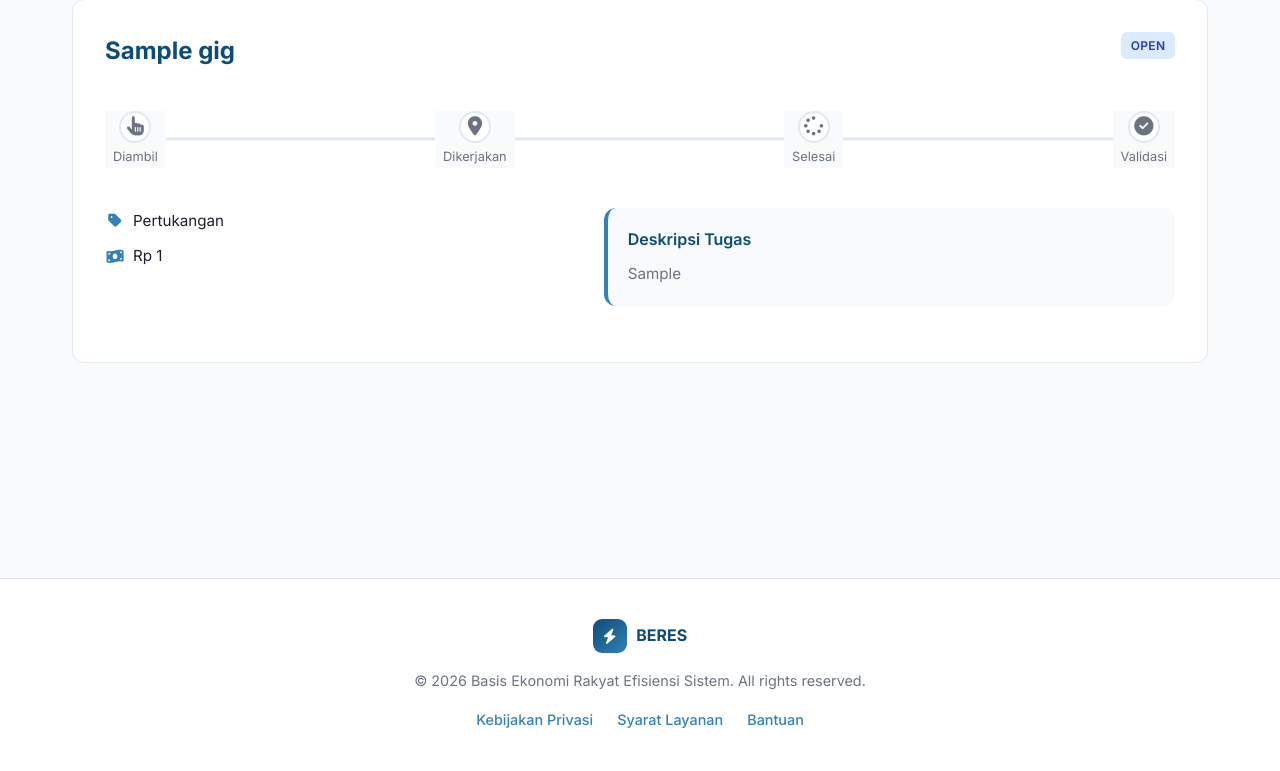
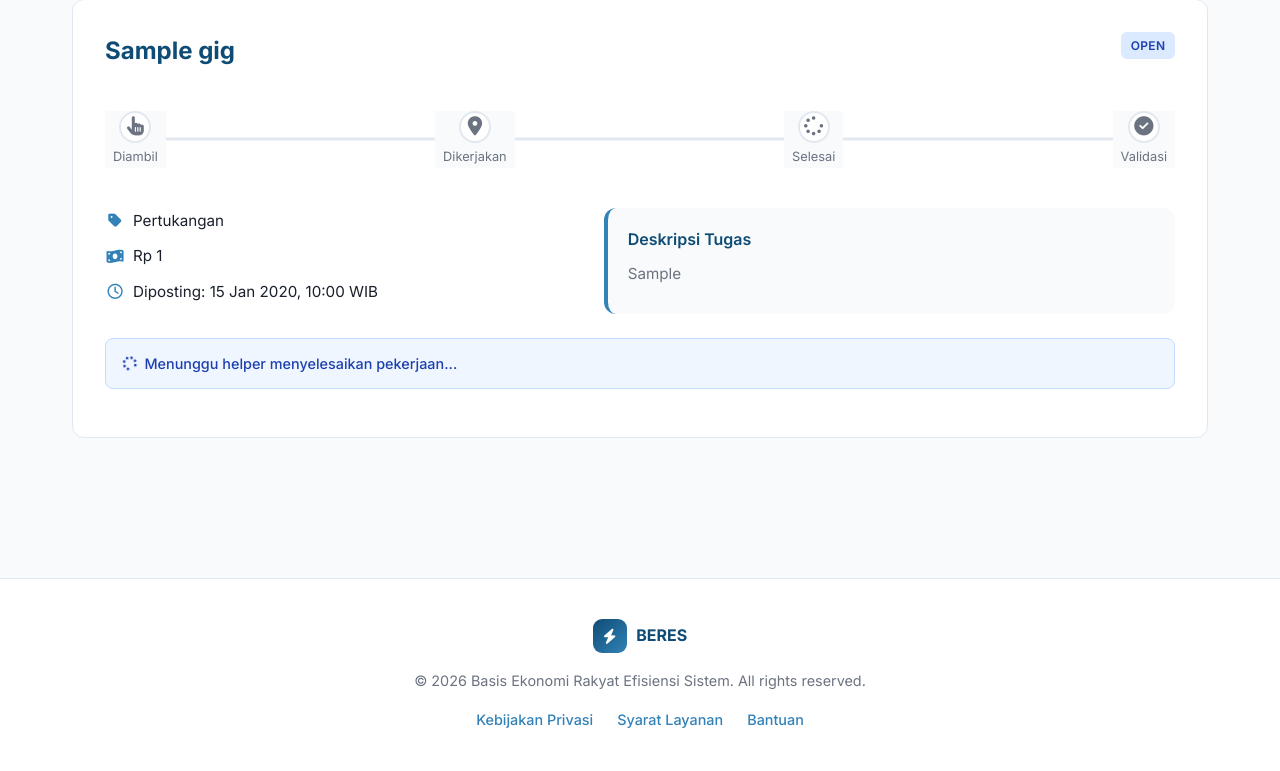
Before and after one commit to ilhamcuanki/BERES_APP_tugas_akhir_RGI34, a PHP site: page /beres_app/client/detail_gig.php?id=1 in a window 1280 px wide. Shown: the part 167-938 px from the top of the page. Run offline with PHP 8.4, Linux system fonts and the light colour scheme; a user stored in the database is signed in; data comes from the database, SQL or seed files in the repository; tables that the repository leaves empty hold one stand-in row (values such as "Sample post").

Commit message:
feat(client): integrasikan handshake konfirmasi, fallback 24j, & sistem ulasan
- Auto-complete: cek TIMESTAMPDIFF, auto-set done jika >24 jam pending_confirm
- Form konfirmasi client dengan CSRF & validasi status ketat
- Form rating bintang CSS-only & komentar untuk status done
- Display ulasan terkirim dengan ikon bintang dinamis
- Struktur lengkap, dependensi eksplisit, routing BASE_URL konsisten

```diff
--- a/client/detail_gig.php
+++ b/client/detail_gig.php
@@ -4,6 +4,7 @@ $page_title = 'Monitoring Tugas - BERES';
 require_once __DIR__ . '/../config/constants.php';
 require_once __DIR__ . '/../config/database.php';
 require_once ROOT_PATH . 'utils/flash.php';
+require_once ROOT_PATH . 'utils/csrf.php';
 require_once __DIR__ . '/../includes/header.php';
 
 if (!isset($_SESSION['role']) || $_SESSION['role'] !== 'client') {
@@ -13,14 +14,32 @@ if (!isset($_SESSION['role']) || $_SESSION['role'] !== 'client') {
 $gig_id = filter_var($_GET['id'] ?? 0, FILTER_VALIDATE_INT);
 if (!$gig_id) { header('Location: ' . BASE_URL . 'client/dashboard.php'); exit; }
 
+// 1. Fetch Data Dasar
 $stmt = $pdo->prepare("SELECT g.*, c.nama_kategori FROM gigs g JOIN categories c ON g.id_category = c.id_category WHERE g.id_gig = ? AND g.id_client = ?");
 $stmt->execute([$gig_id, $_SESSION['user_id']]);
 $gig = $stmt->fetch();
-
 if (!$gig) {
     set_flash('error', 'Tugas tidak ditemukan atau bukan milik Anda.');
     header('Location: ' . BASE_URL . 'client/dashboard.php'); exit;
 }
+
+// 2. Fallback Auto-Complete (24 Jam)
+if ($gig['status'] === 'pending_confirm') {
+    $stmt_time = $pdo->prepare("SELECT TIMESTAMPDIFF(HOUR, updated_at, NOW()) as hours_ago FROM gigs WHERE id_gig = ?");
+    $stmt_time->execute([$gig_id]);
+    $hours_ago = (int)$stmt_time->fetchColumn();
+
+    if ($hours_ago >= 24) {
+        $pdo->prepare("UPDATE gigs SET status = 'done' WHERE id_gig = ? AND status = 'pending_confirm'")->execute([$gig_id]);
+        set_flash('info', 'Pekerjaan otomatis dikonfirmasi selesai (batas waktu 24 jam).');
+        header('Location: ' . BASE_URL . 'client/detail_gig.php?id=' . $gig_id); exit;
+    }
+}
+
+// 3. Cek Status Ulasan (DIPERBAIKI: hapus alias 'r' yang tidak terdefinisi)
+$stmt_rev = $pdo->prepare("SELECT rating, komentar FROM reviews WHERE id_gig = ?");
+$stmt_rev->execute([$gig_id]);
+$review = $stmt_rev->fetch();
 ?>
 <div class="container">
   <a href="<?= BASE_URL ?>client/dashboard.php" class="btn btn-ghost" style="margin-bottom:1rem; padding:0.5rem 0;">
@@ -52,6 +71,7 @@ if (!$gig) {
       <div class="detail-info">
         <p><i class="fa-solid fa-tag"></i> <?= htmlspecialchars($gig['nama_kategori']) ?></p>
         <p><i class="fa-solid fa-money-bill-wave"></i> Rp <?= number_format($gig['budget'], 0, ',', '.') ?></p>
+        <p><i class="fa-regular fa-clock"></i> Diposting: <?= date('d M Y, H:i', strtotime($gig['created_at'])) ?> WIB</p>
       </div>
       <div class="detail-desc">
         <h4>Deskripsi Tugas</h4>
@@ -59,12 +79,58 @@ if (!$gig) {
       </div>
     </div>
 
-    <?php if ($gig['status'] === 'pending_confirm'): ?>
-      <div class="alert alert-warning" style="margin-top:1.5rem;">
-        <i class="fa-solid fa-bell"></i> <strong>Helper mengklaim pekerjaan selesai.</strong><br>
-        Silakan verifikasi hasil pekerjaan di panel dashboard Anda.
-      </div>
-    <?php endif; ?>
+    <!-- HANDSHAKE & REVIEW AREA -->
+    <div class="action-area">
+      <?php if ($gig['status'] === 'pending_confirm'): ?>
+        <form action="<?= BASE_URL ?>process/confirm_gig_process.php" method="POST">
+          <input type="hidden" name="csrf_token" value="<?= generate_csrf_token() ?>">
+          <input type="hidden" name="id_gig" value="<?= $gig['id_gig'] ?>">
+          <button type="submit" class="btn btn-primary btn-lg" style="width:100%; justify-content:center;">
+            <i class="fa-solid fa-check"></i> Konfirmasi Pekerjaan Selesai
+          </button>
+        </form>
+
+      <?php elseif ($gig['status'] === 'done' && !$review): ?>
+        <div class="review-section">
+          <h4><i class="fa-solid fa-star"></i> Berikan Ulasan</h4>
+          <form action="<?= BASE_URL ?>process/review_process.php" method="POST">
+            <input type="hidden" name="csrf_token" value="<?= generate_csrf_token() ?>">
+            <input type="hidden" name="id_gig" value="<?= $gig['id_gig'] ?>">
+            <div class="rating-input">
+              <?php for ($i = 5; $i >= 1; $i--): ?>
+                <input type="radio" id="star<?= $i ?>" name="rating" value="<?= $i ?>" required>
+                <label for="star<?= $i ?>"><i class="fa-solid fa-star"></i></label>
+              <?php endfor; ?>
+            </div>
+            <textarea name="comment" placeholder="Ceritakan pengalaman Anda dengan helper..." rows="3" required style="width:100%; margin-top:0.5rem; padding:0.75rem; border:1.5px solid var(--border); border-radius:var(--radius); resize:vertical;"></textarea>
+            <button type="submit" class="btn btn-success" style="margin-top:0.5rem; width:100%; justify-content:center;">
+              <i class="fa-solid fa-paper-plane"></i> Kirim Ulasan
+            </button>
+          </form>
+        </div>
+
+      <?php elseif ($gig['status'] === 'done' && $review): ?>
+        <div class="review-display">
+          <div class="review-header">
+            <div class="stars">
+              <?php for($j=1; $j<=5; $j++): ?>
+                <i class="fa-solid fa-star <?= ($j <= $review['rating']) ? 'filled' : '' ?>"></i>
+              <?php endfor; ?>
+            </div>
+            <span class="review-author">Ulasan Terkirim</span>
+          </div>
+          <p><?= nl2br(htmlspecialchars($review['komentar'])) ?></p>
+          <div class="alert alert-success" style="margin-top:0.75rem;">
+            <i class="fa-solid fa-circle-check"></i> Pekerjaan selesai & sudah diulas. Terima kasih!
+          </div>
+        </div>
+
+      <?php else: ?>
+        <div class="alert alert-info">
+          <i class="fa-solid fa-spinner fa-spin"></i> Menunggu helper menyelesaikan pekerjaan...
+        </div>
+      <?php endif; ?>
+    </div>
   </div>
 </div>
 <?php require_once __DIR__ . '/../includes/footer.php'; ?>
```
